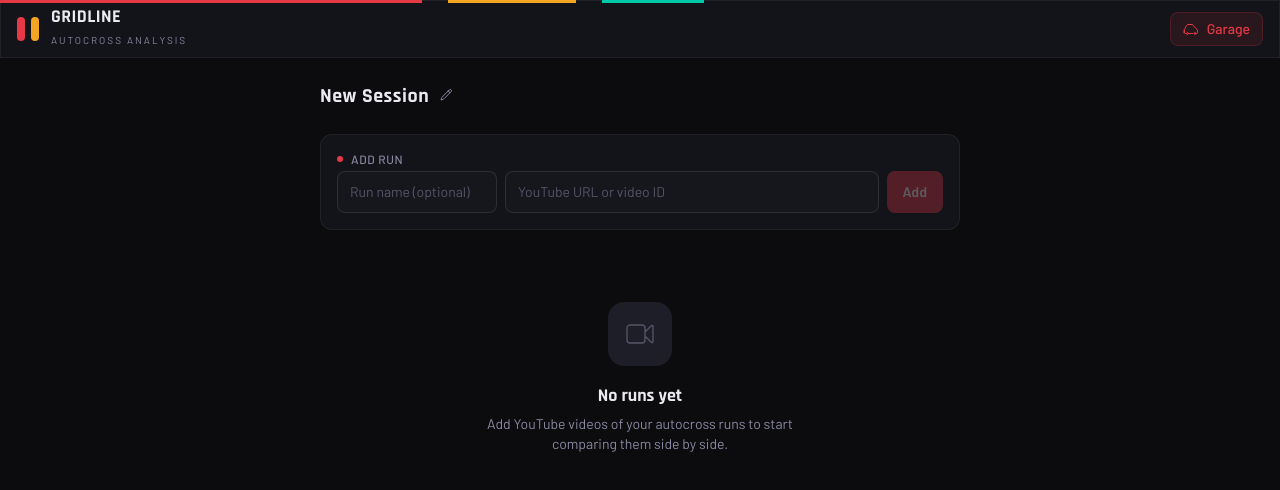
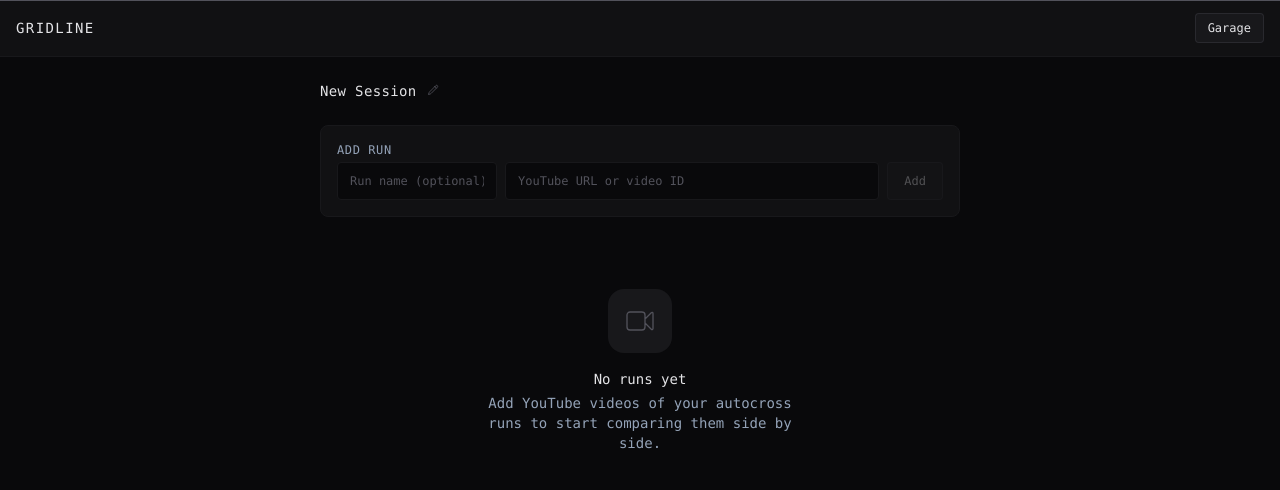
Before and after one commit to Baileyble/autocross-comparison-tool, a Next.js app: page / in a window 1280 px wide. Shown: the top 490 px of the page. Built offline with nearby package versions, Linux system fonts and the light colour scheme.

Commit message:
Theme: Stealth — clean minimal design variant
https://claude.ai/code/session_01Gy8WvuY7na9daN2bPEey93

```diff
--- a/src/app/globals.css
+++ b/src/app/globals.css
@@ -1,30 +1,24 @@
 @import "tailwindcss";
 
 @theme inline {
-  --color-background: #0c0c0f;
-  --color-surface: #16161d;
-  --color-surface-elevated: #1e1e28;
-  --color-surface-hover: #252530;
+  --color-background: #09090b;
+  --color-surface: #111113;
+  --color-surface-elevated: #18181b;
+  --color-surface-hover: #1f1f23;
 
-  --color-foreground: #eaeaf0;
-  --color-muted: #8888a0;
-  --color-subtle: #555568;
+  --color-foreground: #e4e4e7;
+  --color-muted: #94a3b8;
+  --color-subtle: #52525b;
 
-  --color-accent: #e63946;
-  --color-accent-glow: #ff4d5a;
-  --color-accent-muted: #c0303c;
+  --color-accent: #94a3b8;
+  --color-accent-muted: #64748b;
 
-  --color-teal: #00c9a7;
-  --color-teal-glow: #00f0c8;
+  --color-teal: #94a3b8;
+  --color-amber: #94a3b8;
 
-  --color-amber: #f4a623;
-  --color-amber-glow: #ffbe3d;
-
-  --color-stripe: #e63946;
-
-  --font-sans: "Barlow", ui-sans-serif, system-ui, sans-serif;
-  --font-mono: "JetBrains Mono", ui-monospace, monospace;
-  --font-display: "Rajdhani", ui-sans-serif, system-ui, sans-serif;
+  --font-sans: ui-monospace, "SF Mono", "Cascadia Code", "Segoe UI Mono", Menlo, Consolas, "Liberation Mono", monospace;
+  --font-mono: ui-monospace, "SF Mono", "Cascadia Code", "Segoe UI Mono", Menlo, Consolas, "Liberation Mono", monospace;
+  --font-display: ui-monospace, "SF Mono", "Cascadia Code", "Segoe UI Mono", Menlo, Consolas, "Liberation Mono", monospace;
 }
 
 /* Base */
@@ -36,7 +30,7 @@ html {
 }
 
 body {
-  font-family: var(--font-sans);
+  font-family: var(--font-mono);
   min-height: 100dvh;
 }
 
@@ -46,7 +40,7 @@ body {
   height: 6px;
 }
 ::-webkit-scrollbar-track {
-  background: var(--color-surface);
+  background: var(--color-background);
 }
 ::-webkit-scrollbar-thumb {
   background: var(--color-subtle);
@@ -56,62 +50,46 @@ body {
   background: var(--color-muted);
 }
 
-/* Racing stripe accent — a thin top border across the viewport */
+/* Single thin line — replaces the racing stripe */
 body::before {
   content: "";
   position: fixed;
   top: 0;
   left: 0;
   right: 0;
-  height: 3px;
-  background: linear-gradient(
-    90deg,
-    var(--color-accent) 0%,
-    var(--color-accent) 33%,
-    transparent 33%,
-    transparent 35%,
-    var(--color-amber) 35%,
-    var(--color-amber) 45%,
-    transparent 45%,
-    transparent 47%,
-    var(--color-teal) 47%,
-    var(--color-teal) 55%,
-    transparent 55%
-  );
+  height: 1px;
+  background: var(--color-subtle);
   z-index: 9999;
   pointer-events: none;
 }
 
-/* Checkered pattern utility */
-.checkered-bg {
-  background-image: repeating-conic-gradient(
-    var(--color-surface) 0% 25%,
-    transparent 0% 50%
-  );
-  background-size: 20px 20px;
-  opacity: 0.04;
+/* Flat solid panel — replaces glass morphism */
+.glass {
+  background: var(--color-surface);
+  border: 1px solid var(--color-surface-elevated);
 }
 
-/* Glass morphism panel */
-.glass {
-  background: rgba(22, 22, 29, 0.85);
-  backdrop-filter: blur(12px);
-  -webkit-backdrop-filter: blur(12px);
-  border: 1px solid rgba(255, 255, 255, 0.06);
+/* Glow effects — all neutralized */
+.glow-accent {
+  box-shadow: none;
+}
+.glow-teal {
+  box-shadow: none;
+}
+.glow-amber {
+  box-shadow: none;
 }
 
-/* Glow effects */
-.glow-accent {
-  box-shadow: 0 0 20px rgba(230, 57, 70, 0.15), 0 0 60px rgba(230, 57, 70, 0.05);
+/* Simple fade-in — replaces slide-up animation */
+@keyframes fade-in {
+  from { opacity: 0; }
+  to { opacity: 1; }
 }
-.glow-teal {
-  box-shadow: 0 0 20px rgba(0, 201, 167, 0.15), 0 0 60px rgba(0, 201, 167, 0.05);
-}
-.glow-amber {
-  box-shadow: 0 0 20px rgba(244, 166, 35, 0.15), 0 0 60px rgba(244, 166, 35, 0.05);
+.animate-slide-up {
+  animation: fade-in 0.2s ease-out forwards;
 }
 
-/* Pulse animation for live indicators */
+/* Pulse animation — kept minimal for loading states */
 @keyframes pulse-live {
   0%, 100% { opacity: 1; }
   50% { opacity: 0.4; }
@@ -120,22 +98,13 @@ body::before {
   animation: pulse-live 1.5s ease-in-out infinite;
 }
 
-/* Slide up entrance */
-@keyframes slide-up {
-  from { opacity: 0; transform: translateY(12px); }
-  to { opacity: 1; transform: translateY(0); }
-}
-.animate-slide-up {
-  animation: slide-up 0.4s ease-out forwards;
-}
-
 /* YouTube iframe responsive wrapper */
 .video-wrapper {
   position: relative;
   padding-bottom: 56.25%; /* 16:9 */
   height: 0;
   overflow: hidden;
-  border-radius: 8px;
+  border-radius: 4px;
 }
 .video-wrapper iframe,
 .video-wrapper div {
@@ -154,7 +123,7 @@ body::before {
   }
 }
 
-/* Range slider custom styling */
+/* Range slider — minimal thin track, small thumb */
 input[type="range"] {
   -webkit-appearance: none;
   appearance: none;
@@ -163,29 +132,29 @@ input[type="range"] {
   width: 100%;
 }
 input[type="range"]::-webkit-slider-track {
-  height: 4px;
-  border-radius: 2px;
+  height: 2px;
+  border-radius: 1px;
   background: var(--color-surface-elevated);
 }
 input[type="range"]::-webkit-slider-thumb {
   -webkit-appearance: none;
   appearance: none;
-  width: 16px;
-  height: 16px;
+  width: 10px;
+  height: 10px;
   border-radius: 50%;
-  background: var(--color-accent);
-  margin-top: -6px;
-  border: 2px solid var(--color-background);
+  background: var(--color-muted);
+  margin-top: -4px;
+  border: 1px solid var(--color-background);
 }
 input[type="range"]::-moz-range-track {
-  height: 4px;
-  border-radius: 2px;
+  height: 2px;
+  border-radius: 1px;
   background: var(--color-surface-elevated);
 }
 input[type="range"]::-moz-range-thumb {
-  width: 16px;
-  height: 16px;
+  width: 10px;
+  height: 10px;
   border-radius: 50%;
-  background: var(--color-accent);
-  border: 2px solid var(--color-background);
+  background: var(--color-muted);
+  border: 1px solid var(--color-background);
 }
--- a/src/app/layout.tsx
+++ b/src/app/layout.tsx
@@ -2,13 +2,13 @@ import type { Metadata, Viewport } from "next";
 import "./globals.css";
 
 export const metadata: Metadata = {
-  title: "Gridline — Autocross Run Comparison",
+  title: "Gridline Stealth — Autocross Run Comparison",
   description:
-    "Compare autocross runs side by side with synchronized video playback, timing analysis, and annotations.",
+    "Compare autocross runs side by side. Stealth edition — minimal, precise, no distractions.",
   keywords: ["autocross", "comparison", "video", "racing", "analysis", "motorsports"],
   openGraph: {
-    title: "Gridline — Autocross Run Comparison",
-    description: "Compare autocross runs side by side with synchronized video playback.",
+    title: "Gridline Stealth — Autocross Run Comparison",
+    description: "Compare autocross runs side by side. Stealth edition.",
     type: "website",
   },
 };
@@ -17,7 +17,7 @@ export const viewport: Viewport = {
   width: "device-width",
   initialScale: 1,
   maximumScale: 1,
-  themeColor: "#0c0c0f",
+  themeColor: "#09090b",
 };
 
 export default function RootLayout({
@@ -27,14 +27,7 @@ export default function RootLayout({
 }>) {
   return (
     <html lang="en" className="h-full antialiased">
-      <head>
-        <link rel="preconnect" href="https://fonts.googleapis.com" />
-        <link rel="preconnect" href="https://fonts.gstatic.com" crossOrigin="anonymous" />
-        <link
-          href="https://fonts.googleapis.com/css2?family=Barlow:wght@300;400;500;600;700&family=JetBrains+Mono:wght@400;500;700&family=Rajdhani:wght@400;500;600;700&display=swap"
-          rel="stylesheet"
-        />
-      </head>
+      <head />
       <body className="min-h-dvh flex flex-col bg-background text-foreground">
         {children}
       </body>
--- a/src/components/Garage.tsx
+++ b/src/components/Garage.tsx
@@ -82,13 +82,13 @@ export function Garage() {
                 type="text"
                 value={sessionName}
                 onChange={(e) => setSessionName(e.target.value)}
-                className="flex-1 bg-surface border border-white/10 rounded-lg px-3 py-2 text-sm text-foreground focus:outline-none focus:border-accent/50"
+                className="flex-1 bg-background border border-surface-elevated rounded px-3 py-2 text-xs font-mono text-foreground focus:outline-none focus:border-subtle"
                 onKeyDown={(e) => e.key === "Enter" && handleSessionRename()}
                 autoFocus
               />
               <button
                 onClick={handleSessionRename}
-                className="px-3 py-2 rounded-lg bg-accent/10 text-accent text-sm font-medium hover:bg-accent/20 transition-colors"
+                className="px-3 py-2 rounded bg-surface-elevated text-foreground text-xs font-mono hover:bg-surface-hover transition-colors duration-200"
               >
                 Save
               </button>
@@ -99,10 +99,10 @@ export function Garage() {
                 setSessionName(session.name);
                 setEditingSession(true);
               }}
-              className="flex items-center gap-2 text-foreground hover:text-accent transition-colors group"
+              className="flex items-center gap-2 text-foreground hover:text-muted transition-colors duration-200 group"
             >
-              <h2 className="font-display text-xl font-bold tracking-wide">{session.name}</h2>
-              <svg className="w-4 h-4 text-muted group-hover:text-accent transition-colors" fill="none" viewBox="0 0 24 24" stroke="currentColor" strokeWidth={1.5}>
+              <h2 className="font-mono text-sm font-medium tracking-wide">{session.name}</h2>
+              <svg className="w-3.5 h-3.5 text-subtle group-hover:text-muted transition-colors duration-200" fill="none" viewBox="0 0 24 24" stroke="currentColor" strokeWidth={1.5}>
                 <path strokeLinecap="round" strokeLinejoin="round" d="m16.862 4.487 1.687-1.688a1.875 1.875 0 1 1 2.652 2.652L10.582 16.07a4.5 4.5 0 0 1-1.897 1.13L6 18l.8-2.685a4.5 4.5 0 0 1 1.13-1.897l8.932-8.931Zm0 0L19.5 7.125" />
               </svg>
             </button>
@@ -110,10 +110,9 @@ export function Garage() {
         </div>
 
         {/* Add run form */}
-        <div className="glass rounded-xl border border-white/5 p-4 space-y-3">
+        <div className="bg-surface rounded-lg border border-surface-elevated p-4 space-y-3">
           <div className="flex items-center gap-2 mb-1">
-            <div className="w-1.5 h-1.5 rounded-full bg-accent" />
-            <span className="text-xs font-medium text-muted uppercase tracking-wider">Add Run</span>
+            <span className="text-xs font-mono text-muted uppercase tracking-wider">Add Run</span>
           </div>
 
           <div className="flex gap-2">
@@ -122,7 +121,7 @@ export function Garage() {
               value={name}
               onChange={(e) => setName(e.target.value)}
               placeholder="Run name (optional)"
-              className="w-32 sm:w-40 bg-surface border border-white/10 rounded-lg px-3 py-2.5 text-sm text-foreground placeholder:text-subtle focus:outline-none focus:border-accent/50 transition-colors"
+              className="w-32 sm:w-40 bg-background border border-surface-elevated rounded px-3 py-2.5 text-xs font-mono text-foreground placeholder:text-subtle focus:outline-none focus:border-subtle transition-colors duration-200"
             />
             <input
               type="text"
@@ -132,13 +131,13 @@ export function Garage() {
                 setError("");
               }}
               placeholder="YouTube URL or video ID"
-              className="flex-1 bg-surface border border-white/10 rounded-lg px-3 py-2.5 text-sm text-foreground placeholder:text-subtle focus:outline-none focus:border-accent/50 transition-colors"
+              className="flex-1 bg-background border border-surface-elevated rounded px-3 py-2.5 text-xs font-mono text-foreground placeholder:text-subtle focus:outline-none focus:border-subtle transition-colors duration-200"
               onKeyDown={(e) => e.key === "Enter" && handleAddRun()}
             />
             <button
               onClick={handleAddRun}
               disabled={!url}
-              className="px-4 py-2.5 rounded-lg bg-accent text-white text-sm font-semibold hover:bg-accent-glow disabled:opacity-30 disabled:cursor-not-allowed transition-all"
+              className="px-4 py-2.5 rounded bg-surface-elevated text-foreground text-xs font-mono border border-subtle/30 hover:bg-surface-hover disabled:opacity-30 disabled:cursor-not-allowed transition-colors duration-200"
             >
               Add
             </button>
@@ -195,7 +194,7 @@ export function Garage() {
             <button
               onClick={handleCompare}
               disabled={selectedRuns.length !== 2}
-              className="w-full py-3 rounded-xl bg-accent text-white font-display text-lg font-bold tracking-wide uppercase hover:bg-accent-glow disabled:opacity-20 disabled:cursor-not-allowed transition-all glow-accent disabled:shadow-none"
+              className="w-full py-2.5 rounded-lg bg-surface-elevated text-foreground font-mono text-sm tracking-wide uppercase border border-subtle/30 hover:bg-surface-hover disabled:opacity-20 disabled:cursor-not-allowed transition-colors duration-200"
             >
               {selectedRuns.length === 2 ? "Compare Runs" : "Select 2 Runs to Compare"}
             </button>
@@ -210,7 +209,7 @@ export function Garage() {
                 <path strokeLinecap="round" strokeLinejoin="round" d="m15.75 10.5 4.72-4.72a.75.75 0 0 1 1.28.53v11.38a.75.75 0 0 1-1.28.53l-4.72-4.72M4.5 18.75h9a2.25 2.25 0 0 0 2.25-2.25v-9a2.25 2.25 0 0 0-2.25-2.25h-9A2.25 2.25 0 0 0 2.25 7.5v9a2.25 2.25 0 0 0 2.25 2.25Z" />
               </svg>
             </div>
-            <h3 className="font-display text-lg font-bold text-foreground mb-1">No runs yet</h3>
+            <h3 className="font-mono text-sm font-medium text-foreground mb-1">No runs yet</h3>
             <p className="text-sm text-muted max-w-xs mx-auto">
               Add YouTube videos of your autocross runs to start comparing them side by side.
             </p>
@@ -243,19 +242,15 @@ function RunCard({
       onClick={onSelect}
       className={`flex items-center gap-3 p-3 rounded-xl cursor-pointer transition-all ${
         selected
-          ? label === "A"
-            ? "bg-accent/10 border border-accent/30 glow-accent"
-            : "bg-teal/10 border border-teal/30 glow-teal"
-          : "bg-surface border border-white/5 hover:border-white/10 hover:bg-surface-elevated"
+          ? "bg-surface-elevated border border-subtle/40"
+          : "bg-surface border border-surface-elevated hover:bg-surface-elevated"
       }`}
     >
       {/* Selection indicator */}
       <div
-        className={`w-8 h-8 rounded-lg flex items-center justify-center text-xs font-bold font-mono shrink-0 ${
-          label === "A"
-            ? "bg-accent/20 text-accent"
-            : label === "B"
-            ? "bg-teal/20 text-teal"
+        className={`w-8 h-8 rounded flex items-center justify-center text-xs font-medium font-mono shrink-0 ${
+          label
+            ? "bg-surface-hover text-foreground"
             : "bg-surface-elevated text-subtle"
         }`}
       >
@@ -281,7 +276,7 @@ function RunCard({
           e.stopPropagation();
           onRemove();
         }}
-        className="p-1.5 rounded-lg text-subtle hover:text-accent hover:bg-accent/10 transition-colors shrink-0"
+        className="p-1.5 rounded text-subtle hover:text-foreground hover:bg-surface-hover transition-colors duration-200 shrink-0"
         aria-label="Remove run"
       >
         <svg className="w-4 h-4" fill="none" viewBox="0 0 24 24" stroke="currentColor" strokeWidth={1.5}>
--- a/src/components/Header.tsx
+++ b/src/components/Header.tsx
@@ -10,22 +10,13 @@ export function Header() {
   const hasComparison = !!session.activeComparison;
 
   return (
-    <header className="sticky top-0 z-50 glass border-b border-white/5">
+    <header className="sticky top-0 z-50 bg-surface border-b border-surface-elevated">
       <div className="max-w-7xl mx-auto px-4 h-14 flex items-center justify-between">
         {/* Logo */}
         <div className="flex items-center gap-3">
-          <div className="flex items-center gap-1.5">
-            <div className="w-2 h-6 bg-accent rounded-sm" />
-            <div className="w-2 h-6 bg-amber rounded-sm" />
-          </div>
-          <div>
-            <h1 className="font-display text-lg font-bold tracking-wide leading-none text-foreground">
-              GRIDLINE
-            </h1>
-            <span className="text-[10px] tracking-[0.2em] text-muted uppercase">
-              Autocross Analysis
-            </span>
-          </div>
+          <h1 className="font-mono text-sm font-medium tracking-widest text-foreground">
+            GRIDLINE
+          </h1>
         </div>
 
         {/* Center — Session name */}
@@ -53,18 +44,15 @@ export function Header() {
           )}
           <button
             onClick={() => setShowGarage(!showGarage)}
-            className={`flex items-center gap-2 px-3 py-1.5 rounded-lg text-sm font-medium transition-colors ${
+            className={`flex items-center gap-2 px-3 py-1.5 rounded text-xs font-mono transition-colors duration-200 ${
               showGarage
-                ? "bg-accent/10 text-accent border border-accent/20"
+                ? "bg-surface-elevated text-foreground border border-subtle/30"
                 : "text-muted hover:text-foreground hover:bg-surface-hover"
             }`}
           >
-            <svg className="w-4 h-4" fill="none" viewBox="0 0 24 24" stroke="currentColor" strokeWidth={1.5}>
-              <path strokeLinecap="round" strokeLinejoin="round" d="M8.25 18.75a1.5 1.5 0 0 1-3 0m3 0a1.5 1.5 0 0 0-3 0m3 0h6m-9 0H3.375a1.125 1.125 0 0 1-1.125-1.125V14.25m17.25 4.5a1.5 1.5 0 0 1-3 0m3 0a1.5 1.5 0 0 0-3 0m3 0h1.125c.621 0 1.125-.504 1.125-1.125v-3.026a3 3 0 0 0-.879-2.121L16.5 8.25l-2.25-3H6.75L4.5 8.25l-2.004 3.753A3 3 0 0 0 1.5 14.25v3.375" />
-            </svg>
             <span className="hidden sm:inline">Garage</span>
             {session.runs.length > 0 && (
-              <span className="bg-accent/20 text-accent text-xs px-1.5 py-0.5 rounded-full font-mono">
+              <span className="text-subtle text-xs font-mono">
                 {session.runs.length}
               </span>
             )}
--- a/src/components/VideoPlayer.tsx
+++ b/src/components/VideoPlayer.tsx
@@ -12,15 +12,10 @@ interface VideoPlayerProps {
   onTapSync?: (time: number) => void;
 }
 
-const LABEL_COLORS: Record<string, { bg: string; text: string; border: string; glow: string }> = {
-  A: { bg: "bg-accent/10", text: "text-accent", border: "border-accent/30", glow: "glow-accent" },
-  B: { bg: "bg-teal/10", text: "text-teal", border: "border-teal/30", glow: "glow-teal" },
-};
-
 const ANNOTATION_DOTS: Record<AnnotationColor, string> = {
-  red: "bg-accent",
-  amber: "bg-amber",
-  teal: "bg-teal",
+  red: "bg-muted",
+  amber: "bg-muted",
+  teal: "bg-muted",
   white: "bg-foreground",
 };
 
@@ -32,7 +27,6 @@ export function VideoPlayer({ run, label, onTapSync }: VideoPlayerProps) {
   const updateRun = useStore((s) => s.updateRun);
 
   const containerId = `yt-player-${run.id}`;
-  const colors = LABEL_COLORS[label];
 
   const onTimeUpdate = useCallback(
     (time: number) => {
@@ -86,30 +80,28 @@ export function VideoPlayer({ run, label, onTapSync }: VideoPlayerProps) {
   );
 
   return (
-    <div className={`relative rounded-xl overflow-hidden border ${colors.border} bg-surface`}>
+    <div className="relative rounded-lg overflow-hidden border border-surface-elevated bg-surface">
       {/* Label badge */}
-      <div className="absolute top-3 left-3 z-10 flex items-center gap-2">
-        <span
-          className={`${colors.bg} ${colors.text} text-xs font-bold font-mono px-2 py-0.5 rounded border ${colors.border}`}
-        >
-          RUN {label}
+      <div className="absolute top-2.5 left-2.5 z-10 flex items-center gap-1.5">
+        <span className="bg-surface-elevated/90 text-muted text-[10px] font-mono font-medium px-1.5 py-0.5 rounded border border-subtle/20">
+          {label}
         </span>
-        <span className="text-xs text-muted truncate max-w-[120px] sm:max-w-[200px]">
+        <span className="text-[10px] text-subtle truncate max-w-[100px] sm:max-w-[160px]">
           {run.name}
         </span>
       </div>
 
       {/* Status indicator */}
-      <div className="absolute top-3 right-3 z-10">
+      <div className="absolute top-2.5 right-2.5 z-10">
         <span
-          className={`text-[10px] font-mono uppercase tracking-wider px-2 py-0.5 rounded ${
+          className={`text-[10px] font-mono uppercase tracking-wider px-1.5 py-0.5 rounded ${
             status === "playing"
-              ? "bg-teal/20 text-teal"
+              ? "bg-surface-elevated/90 text-muted"
               : status === "loading"
-              ? "bg-amber/20 text-amber animate-pulse-live"
+              ? "bg-surface-elevated/90 text-subtle animate-pulse-live"
               : status === "error"
-              ? "bg-accent/20 text-accent"
-              : "bg-surface-elevated text-muted"
+              ? "bg-surface-elevated/90 text-subtle"
+              : "bg-surface-elevated/90 text-subtle"
           }`}
         >
           {status === "playing" ? "LIVE" : status.toUpperCase()}
@@ -118,32 +110,32 @@ export function VideoPlayer({ run, label, onTapSync }: VideoPlayerProps) {
 
       {/* Video container */}
       <div
-        className={`video-wrapper ${isTapTarget ? "ring-2 ring-amber ring-offset-2 ring-offset-background cursor-pointer" : ""}`}
+        className={`video-wrapper ${isTapTarget ? "ring-1 ring-muted ring-offset-1 ring-offset-background cursor-pointer" : ""}`}
         onClick={isTapTarget ? handleTapSync : undefined}
       >
         <div id={containerId} />
         {/* Tap-to-sync overlay */}
         {isTapTarget && (
-          <div className="absolute inset-0 z-20 flex items-center justify-center bg-black/50 pointer-events-none">
+          <div className="absolute inset-0 z-20 flex items-center justify-center bg-black/60 pointer-events-none">
             <div className="text-center animate-slide-up">
-              <div className="text-amber font-display text-2xl font-bold mb-1">TAP AT LAUNCH</div>
-              <div className="text-amber/70 text-sm">Tap the video when the car starts moving</div>
+              <div className="text-foreground font-mono text-sm font-medium tracking-wide uppercase mb-1">Tap at launch</div>
+              <div className="text-muted text-xs">Tap when the car starts moving</div>
             </div>
           </div>
         )}
       </div>
 
       {/* Bottom info bar */}
-      <div className="px-3 py-2 flex items-center justify-between bg-surface-elevated/50">
+      <div className="px-3 py-1.5 flex items-center justify-between bg-surface border-t border-surface-elevated">
         <div className="flex items-center gap-3">
-          {/* Elapsed time (big) */}
-          <div className="font-mono text-lg font-bold tracking-tight">
-            <span className={colors.text}>{formatTime(elapsed)}</span>
+          {/* Elapsed time */}
+          <div className="font-mono text-sm font-medium tracking-tight text-foreground">
+            {formatTime(elapsed)}
           </div>
           {/* Offset badge */}
           <div className="flex items-center gap-1">
-            <span className="text-[10px] text-muted uppercase tracking-wider">offset</span>
-            <span className="font-mono text-xs text-subtle">
+            <span className="text-[10px] text-subtle uppercase tracking-wider">offset</span>
+            <span className="font-mono text-[10px] text-subtle">
               {run.startOffset.toFixed(1)}s
             </span>
           </div>
```
Also changed, not shown: src/components/ComparisonView.tsx (+13 -9 lines), src/components/PlaybackControls.tsx (+9 -9 lines).
